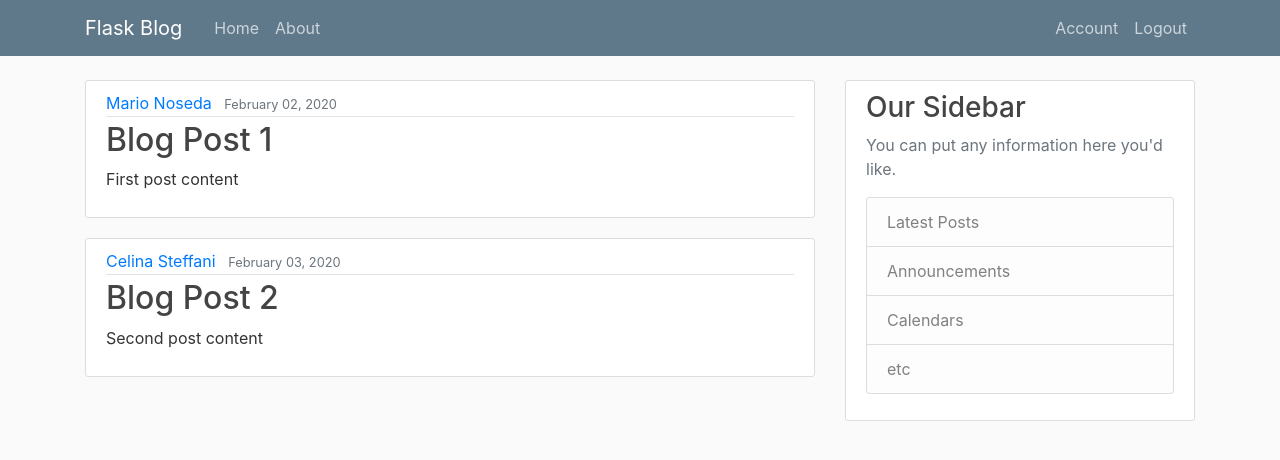
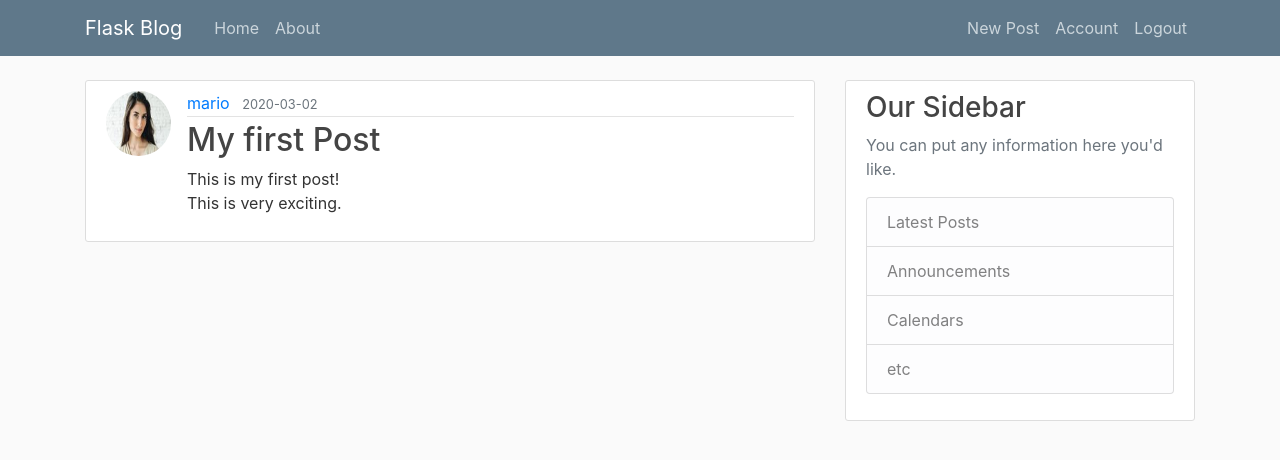
Before and after one commit to INTENDRO/flask_blog, a Flask app: page / in a window 1280 px wide. Shown: the top 460 px of the page. Run offline with Flask 2, Linux system fonts and the light colour scheme; a user stored in the database is signed in; data comes from the database, SQL or seed files in the repository; both versions use the stored data as it was after the commit; some libraries are stand-ins or nearby versions.

Commit message:
posts can now be added

```diff
--- a/flaskblog/routes.py
+++ b/flaskblog/routes.py
@@ -4,29 +4,15 @@ import os
 from flask import render_template, url_for, flash, redirect, request
 from flaskblog import app, db, bcrypt
 from flaskblog.models import User, Post
-from flaskblog.forms import RegistrationForm, LoginForm, UpdateAccountForm
+from flaskblog.forms import RegistrationForm, LoginForm, UpdateAccountForm, PostForm
 from flask_login import login_user, current_user, logout_user, login_required
 
-
-posts = [
-	{
-		"author": "Mario Noseda",
-		"title": "Blog Post 1",
-		"content": "First post content",
-		"date_posted": "February 02, 2020"
-	},
-	{
-		"author": "Celina Steffani",
-		"title": "Blog Post 2",
-		"content": "Second post content",
-		"date_posted": "February 03, 2020"
-	}
-]
 
 
 @app.route("/")
 @app.route("/home")
 def home():
+	posts = Post.query.all()
 	return render_template("home.html", posts=posts)
 
 @app.route("/about")
@@ -106,3 +92,15 @@ def account():
 		form.email.data = current_user.email
 	image_file = url_for('static',  filename='profile_pics/'+current_user.image_file)
 	return render_template("account.html", title="Account", image_file=image_file, form=form)
+
+@app.route("/post/new", methods=['GET', 'POST'])
+@login_required
+def new_post():
+	form = PostForm()
+	if form.validate_on_submit():
+		post = Post(title=form.title.data, content=form.content.data, author=current_user)
+		db.session.add(post)
+		db.session.commit()
+		flash("Your post has been created!", "success")
+		return redirect(url_for('home'))
+	return render_template("create_post.html", title="New Post", form=form)
--- a/flaskblog/templates/home.html
+++ b/flaskblog/templates/home.html
@@ -3,10 +3,11 @@
 {% block content %}
 	{% for post in posts %}
 		<article class="media content-section">
+			<img class="rounded-circle article-img" src="{{ url_for('static', filename='profile_pics/' + post.author.image_file) }}">
 			<div class="media-body">
 				<div class="article-metadata">
-					<a class="mr-2" href="#">{{ post.author }}</a>
-					<small class="text-muted">{{ post.date_posted }}</small>
+					<a class="mr-2" href="#">{{ post.author.username }}</a>
+					<small class="text-muted">{{ post.date_posted.strftime("%Y-%m-%d") }}</small>
 				</div>
 				<h2><a class="article-title" href="#">{{ post.title }}</a></h2>
 				<p class="article-content">{{ post.content }}</p>
--- a/flaskblog/templates/layout.html
+++ b/flaskblog/templates/layout.html
@@ -33,6 +33,7 @@
 					<!-- Navbar Right Side -->
 					<div class="navbar-nav">
 						{% if current_user.is_authenticated %}
+							<a class="nav-item nav-link" href="{{ url_for('new_post') }}">New Post</a>
 							<a class="nav-item nav-link" href="{{ url_for('account') }}">Account</a>
 							<a class="nav-item nav-link" href="{{ url_for('logout') }}">Logout</a>
 						{% else %}
```
Also changed, not shown: flaskblog/forms.py (+7 -1 lines), flaskblog/templates/create_post.html (added, +41 -0 lines), flaskblog/site.db.
